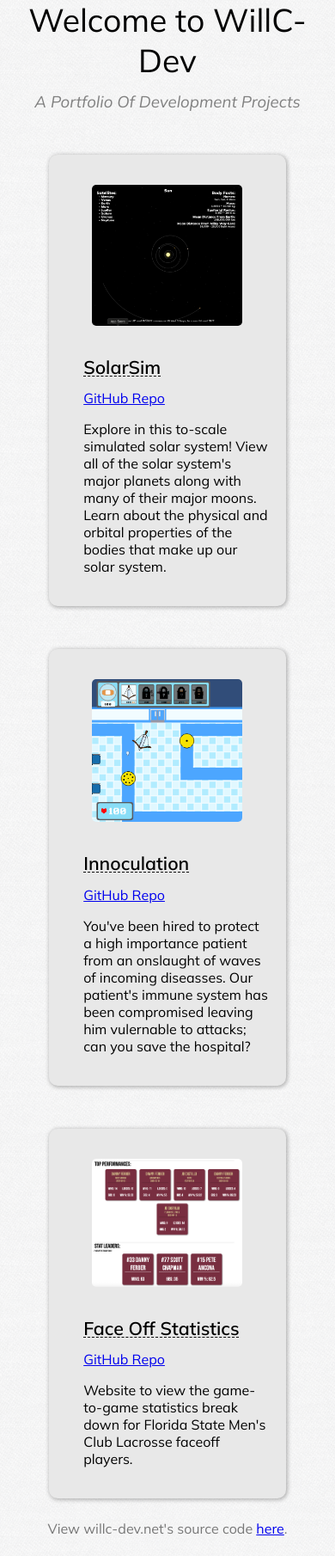
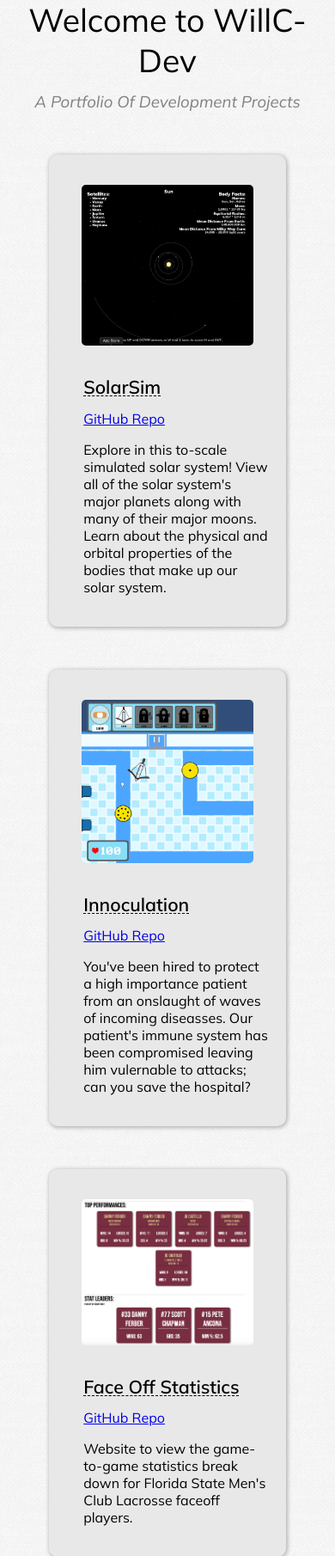
Before and after one commit to wcouture/Portfolio-Site, a PHP site: page / in a window 390 px wide. Shown: the part 146-1956 px from the top of the page at 86% size. Run offline with PHP 8.4, Linux system fonts and the light colour scheme; data comes from the database, SQL or seed files in the repository; data that the repository does not hold is empty; some libraries are stand-ins or nearby versions.

Commit message:
grows images on phone screens

```diff
--- a/css/home.css
+++ b/css/home.css
@@ -76,7 +76,7 @@
 
 @media (max-width: 1300px) {
   .project-image {
-    max-width: 175px;
+    max-width: 200px;
   }
 
   .project-card {
```
